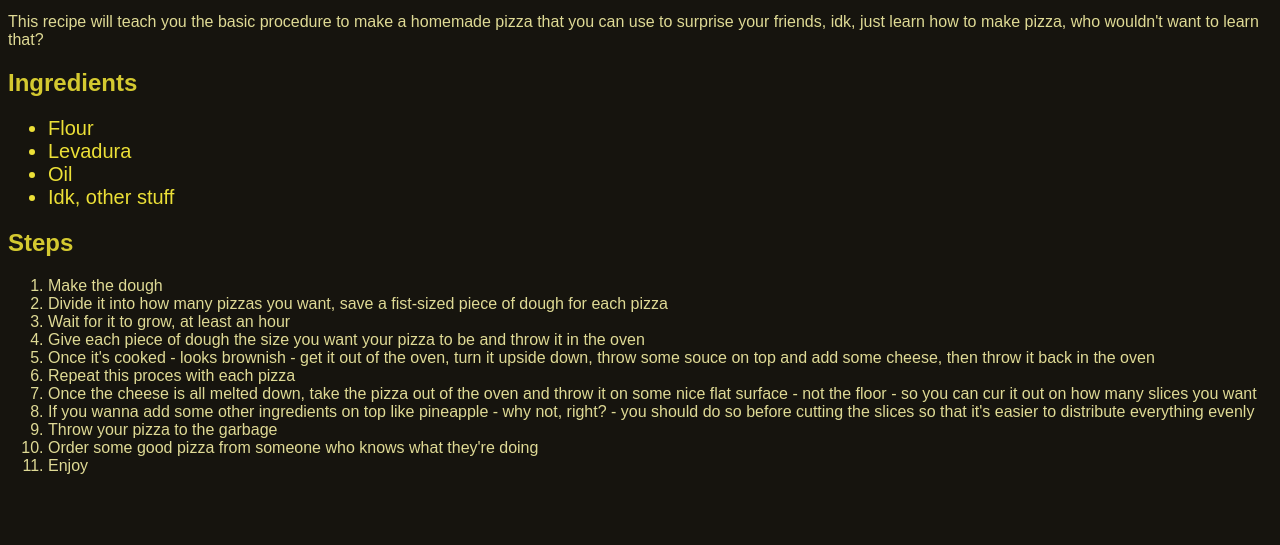
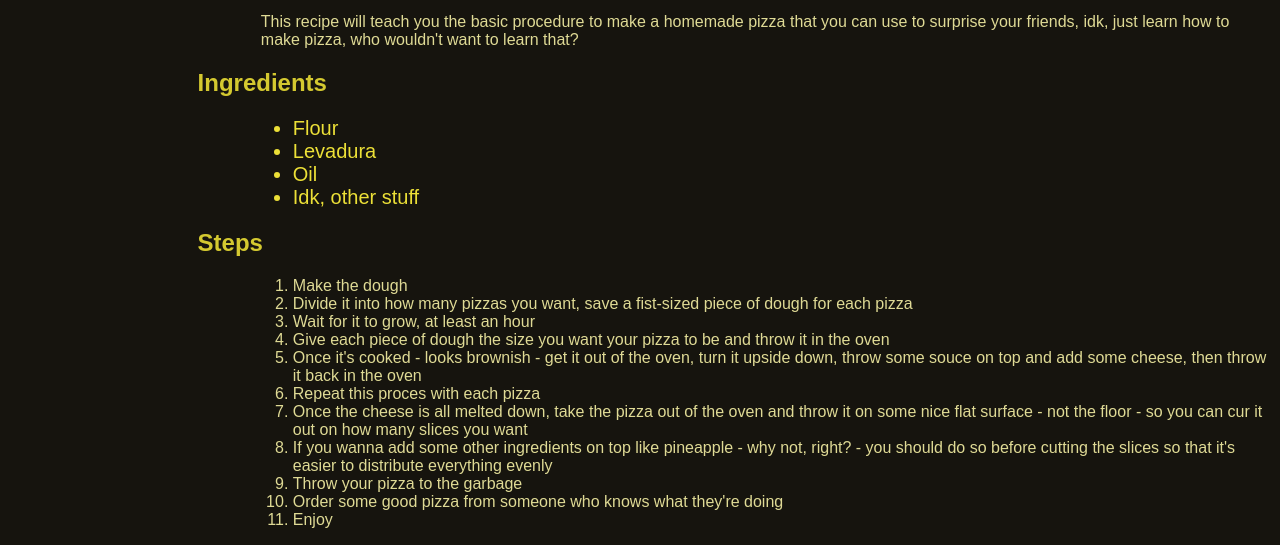
Before and after one commit to Gandalf50/odin-recipes, a plain HTML site: page pizza.html in a window 1280 px wide. Shown: the part 383-928 px from the top of the page. Before the commit the page ends 874 px from the top, so only its background shows below. Drawn offline with Linux system fonts and the light colour scheme.

Commit message:
Changed some CSS properties

```diff
--- a/css/styles.css
+++ b/css/styles.css
@@ -11,8 +11,13 @@ h1, h2 {
     color: #d4c930;
 }
 
+h2 {
+    margin-left: 15%;
+}
+
 p, li {
     color: #dfda95;
+    margin-left: 20%;
 }
 
 ul li {
```
